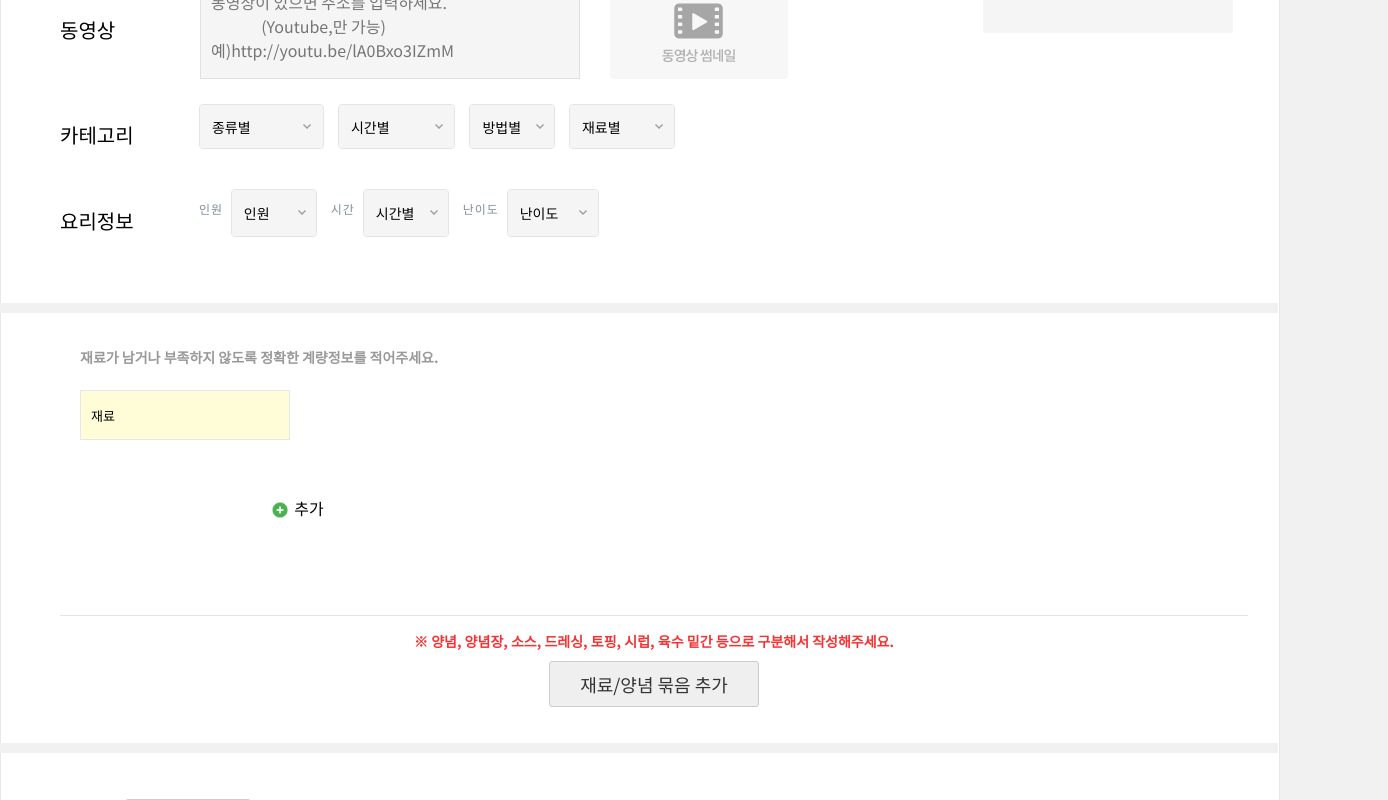
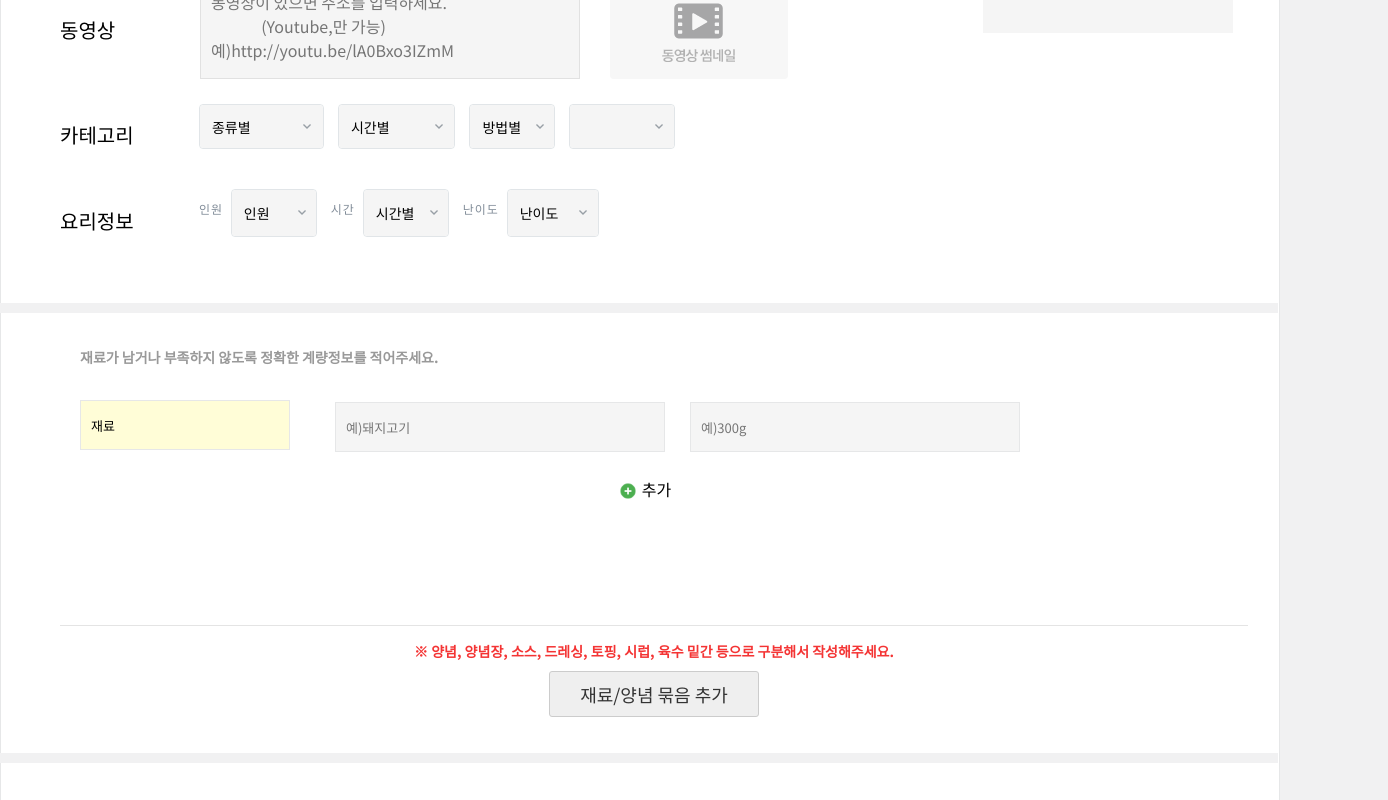
Before and after one commit to hongdaestudy/recipe-frontend, a React (Create React App) app: page /recipe/register in a window 1280 px wide. Shown: the part 481-1281 px from the top of the page, 1388 px wide, since content can reach past the window. Built offline with nearby package versions, Linux system fonts and the light colour scheme.

Commit message:
field array로 재료 input 추가 기능 구현

```diff
--- a/src/pages/RegisterPage/index.tsx
+++ b/src/pages/RegisterPage/index.tsx
@@ -37,7 +37,7 @@ export interface FormInput {
   category: string; // 종류별
   occasion: string; // 상황별
   method: string; // 방법별
-  ingredient: { one: string; two: string }; // 재료별
+  ingredient: { one: string; two: string }[]; // 재료별
   totalNumber: string; // 몇 인분 인지
   infoTime: string; // 요리 정보에서의 시간
   difficulty: string; // 상 중 하 난이도
@@ -51,7 +51,11 @@ export interface FormInput {
 // cart: [{ name: 'test', quantity: 1, price: 23 }];
 export const RegisterPage = () => {
   // const { register, watch, handleSubmit } = useForm<FormInput>();
-  const methods = useForm<FormInput>();
+  const methods = useForm<FormInput>({
+    defaultValues: {
+      ingredient: [{ one: '', two: '' }],
+    },
+  });
   const [imagePreview, setImagePreview] = useState<string>('');
   const [urlThumbnail, setUrlThumbnail] = useState<string>('');
   const recipeImage = methods.watch('recipeImage');
@@ -63,8 +67,6 @@ export const RegisterPage = () => {
       setImagePreview(URL.createObjectURL(file) as string);
     }
   }, [recipeImage]);
-
-  console.log(imagePreview);
 
   const onSubmit: SubmitHandler<FormInput> = data => {
     console.log(data);
--- a/src/pages/RegisterPage/template/SecondFormField.tsx
+++ b/src/pages/RegisterPage/template/SecondFormField.tsx
@@ -27,9 +27,9 @@ export const SecondFormField = () => {
       <H3>재료가 남거나 부족하지 않도록 정확한 계량정보를 적어주세요.</H3>
       <FlexBox style={{ width: '100%' }}>
         {/* TODO drag event */}
-        <ColumnBox justifyContent="flex-start">
+        <ColumnBox alignItems="flex-start" justifyContent="flex-start">
           <FlexBox
-            style={{ minHeight: '200px', height: 'auto' }}
+            style={{ minHeight: '200px', marginTop: '10px' }}
             justifyContent="flex-start"
             alignItems="flex-start"
           >
@@ -43,11 +43,12 @@ export const SecondFormField = () => {
           </FlexBox>
 
           <FlexBox direction="column">
+            <FlexBox direction="column">
               {fields.map((item, index) => {
                 return (
                   <FlexBox
                     key={item.id}
-                  style={{ width: '100%', transform: 'translateY(-60px)' }}
+                    style={{ width: '100%' }}
                     direction="column"
                     alignItems="flex-start"
                   >
@@ -58,7 +59,7 @@ export const SecondFormField = () => {
                       justifyContent="flex-start"
                     >
                       <Input
-                      {...register(`ingredient.${index}.one` as const)}
+                        {...register(`ingredient.${index}.one`)}
                         as={'input'}
                         placeholder="예)돼지고기"
                         width={330}
@@ -66,7 +67,7 @@ export const SecondFormField = () => {
                       />
                       <Input
                         as={'input'}
-                      {...register(`ingredient.${index}.two` as const)}
+                        {...register(`ingredient.${index}.two`)}
                         placeholder="예)300g"
                         width={330}
                         style={{ marginLeft: '25px' }}
@@ -79,7 +80,8 @@ export const SecondFormField = () => {
                 );
               })}
             </FlexBox>
-          <InputBox style={{ width: '100%' }}>
+
+            <InputBox style={{ width: '100%', transform: 'translateX(50%)' }}>
               <AddBtn
                 onClick={() =>
                   append({
@@ -95,6 +97,7 @@ export const SecondFormField = () => {
                 추가
               </AddBtn>
             </InputBox>
+          </FlexBox>
         </ColumnBox>
       </FlexBox>
       <LineDiv direction="column">
```
Lines whose indentation alone changed are shown as unchanged.
